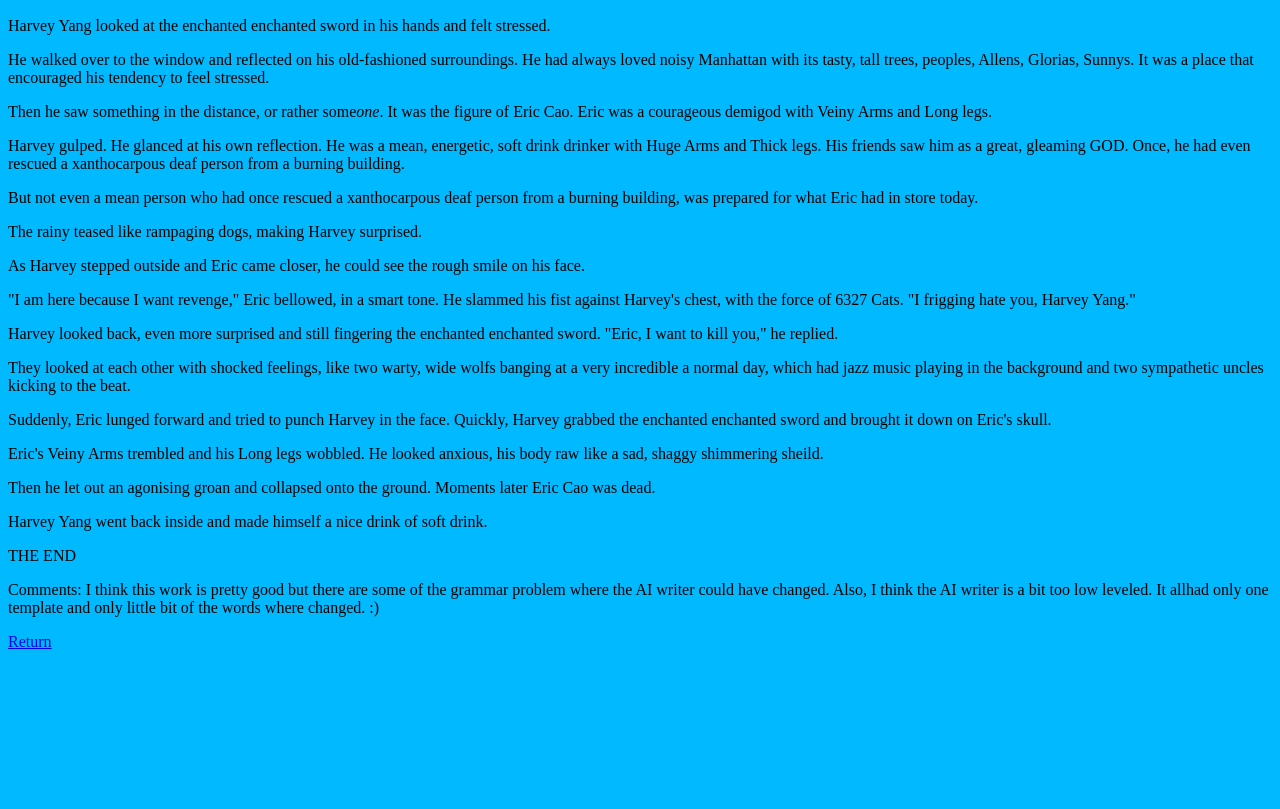
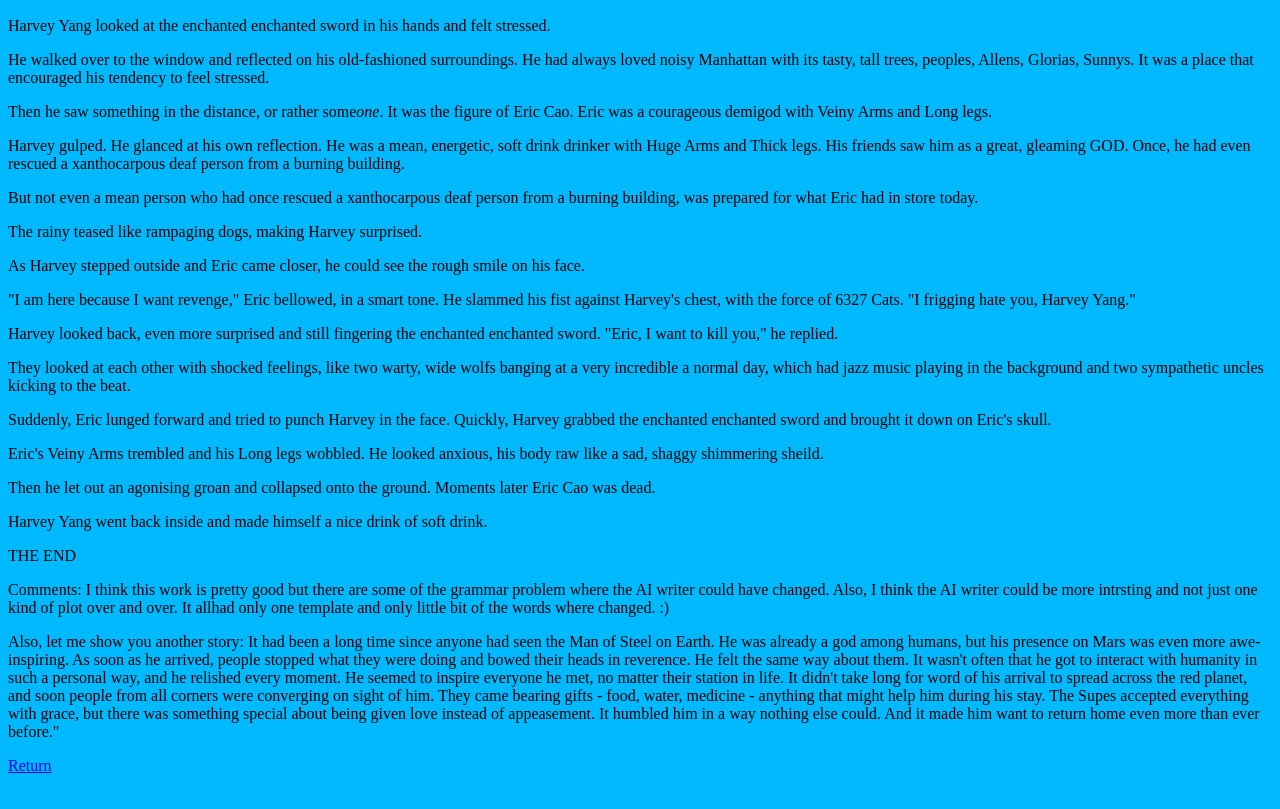
Before and after one commit to iliketoeatklunk/iliketoeatklunk.github.io, a plain HTML site: page AI writer.html in a window 1280 px wide. Shown: the part 137-946 px from the top of the page. Before the commit the page ends 838 px from the top, so only its background shows below. Drawn offline with Linux system fonts and the light colour scheme.

Commit message:
Update AI writer.html

```diff
--- a/AI writer.html
+++ b/AI writer.html
@@ -26,7 +26,15 @@
   <p>Then he let out an agonising groan and collapsed onto the ground. Moments later Eric Cao was dead.</p>
   <p>Harvey Yang went back inside and made himself a nice drink of soft drink.</p>
   THE END </div>
-<p>Comments: I think this work is pretty good but there are some of the grammar problem where the AI writer could have changed. Also, I think the AI writer is a bit too low leveled. It allhad only one template and only little bit of the words where changed. :)<br>
+<p>Comments: I think this work is pretty good but there are some of the grammar problem where the AI writer could have changed. Also, I think the AI writer could be more intrsting and not just one kind of plot over and over. It allhad only one template and only little bit of the words where changed. :)<br>
+<p> Also, let me show you another story:
+	It had been a long time since anyone had seen the Man of Steel on Earth. He was already a god among humans, but his presence on Mars was even more awe-inspiring. As soon as he arrived, people stopped what they were doing and bowed their heads in reverence.
+
+He felt the same way about them. It wasn't often that he got to interact with humanity in such a personal way, and he relished every moment. He seemed to inspire everyone he met, no matter their station in life.
+
+It didn't take long for word of his arrival to spread across the red planet, and soon people from all corners were converging on sight of him. They came bearing gifts - food, water, medicine - anything that might help him during his stay.
+
+The Supes accepted everything with grace, but there was something special about being given love instead of appeasement. It humbled him in a way nothing else could. And it made him want to return home even more than ever before."
 </p>
 <p><a href="index.html">Return</a></p>
 	<body bgcolor="#00B9FF"></body>
```
